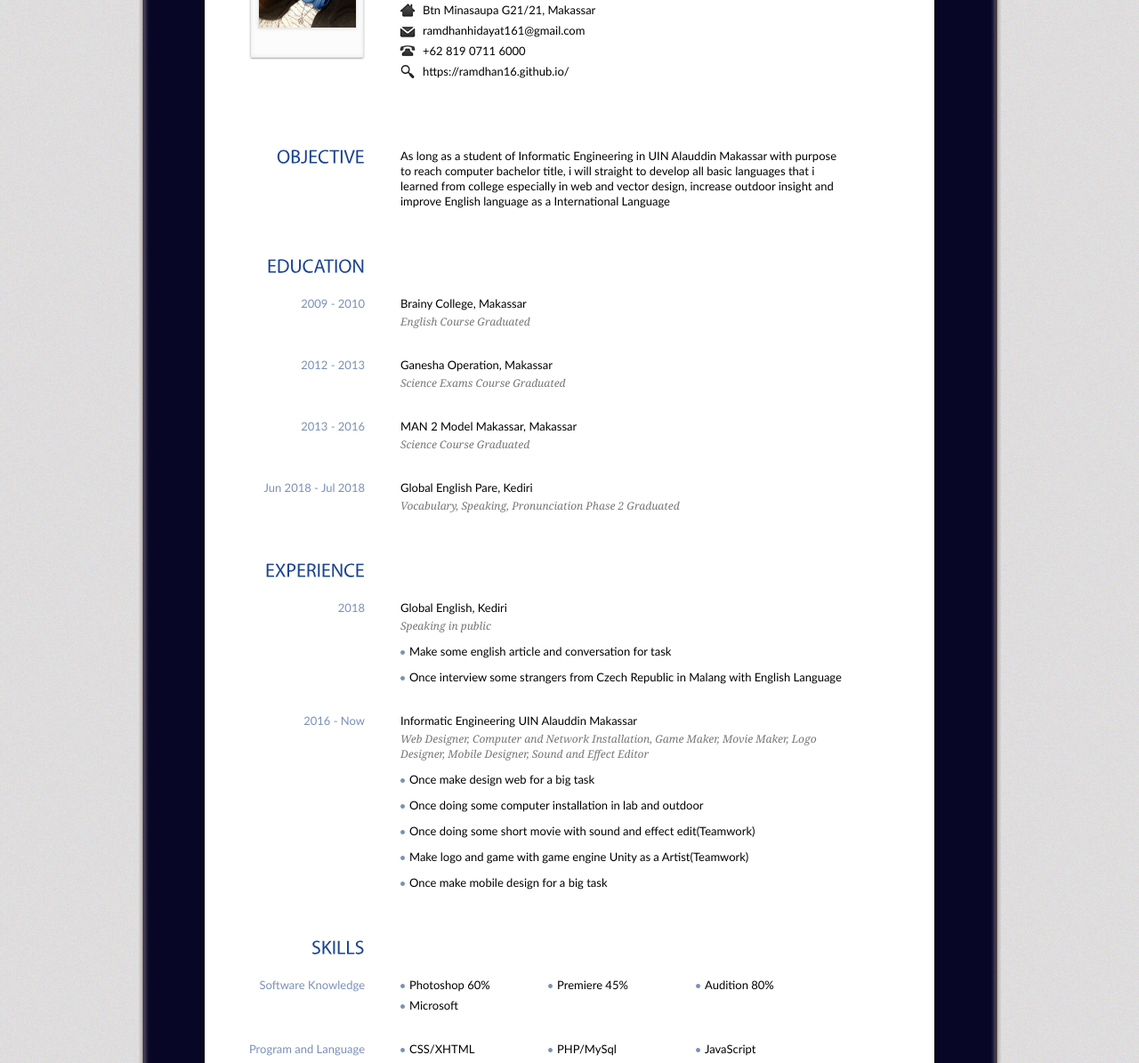
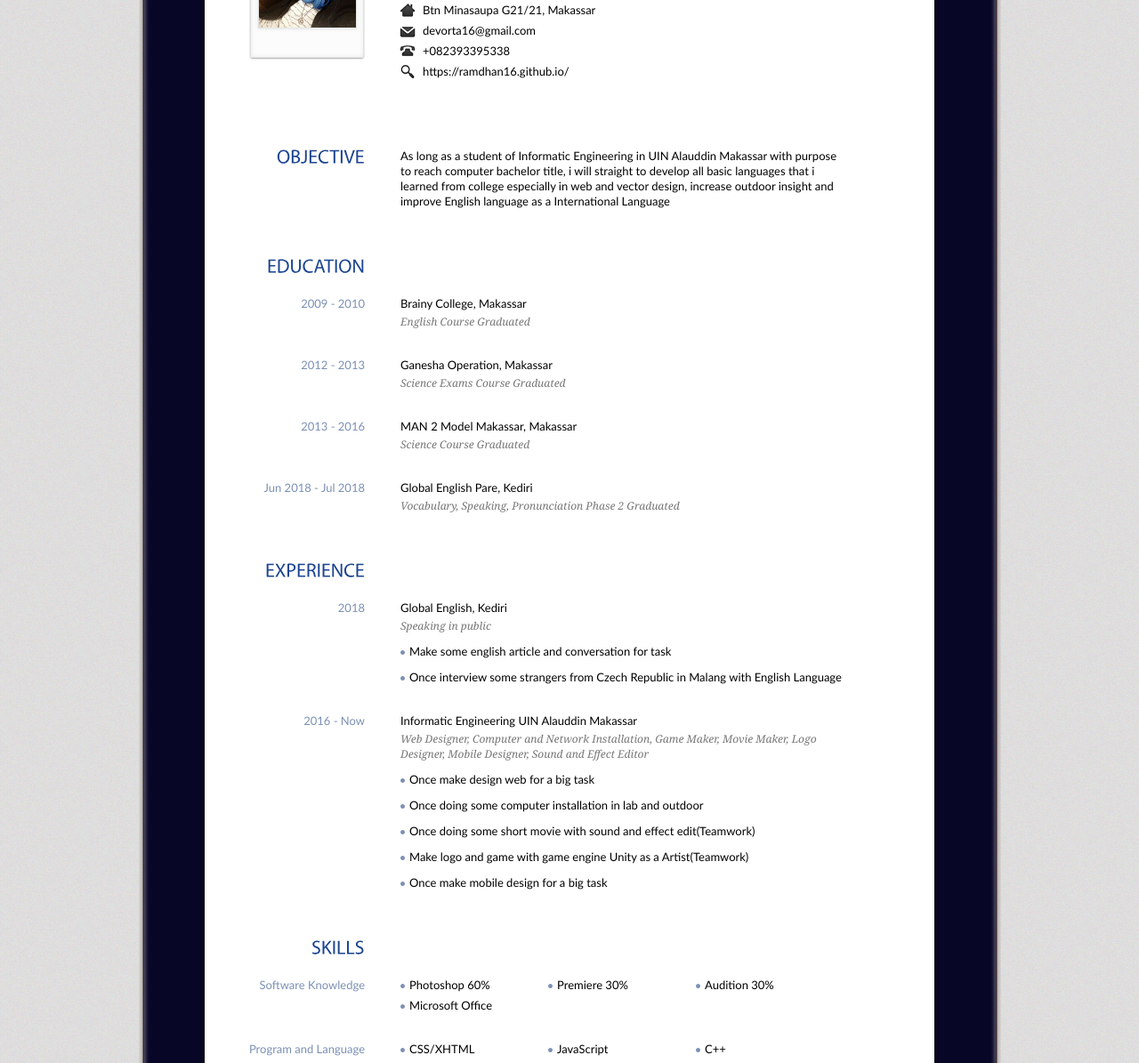
Before and after one commit to ramdhan16/ramdhan16.github.io, a plain HTML site: page index.html in a window 1280 px wide. Shown: the part 365-1560 px from the top of the page at 89% size. Drawn offline with Linux system fonts and the light colour scheme.

Commit message:
Update index.html

```diff
--- a/index.html
+++ b/index.html
@@ -41,8 +41,8 @@
               <span></span></h1>
             <ul>
               <li class="ad">Btn Minasaupa G21/21, Makassar</li>
-              <li class="mail">ramdhanhidayat161@gmail.com</li>
-              <li class="tel">+62 819 0711 6000</li>
+              <li class="mail">devorta16@gmail.com</li>
+              <li class="tel">+082393395338</li>
               <li class="web">https://ramdhan16.github.io/</li>
             </ul>
           </div>
@@ -123,16 +123,15 @@
             <h3>Software Knowledge</h3>
             <ul class="skills">
               <li>Photoshop 60%</li>
-              <li>Premiere 45%</li>
-              <li>Audition 80%</li>
-              <li>Microsoft</li>
+              <li>Premiere 30%</li>
+              <li>Audition 30%</li>
+              <li>Microsoft Office</li>
             </ul>
           </div>
           <div class="content">
             <h3>Program and Language</h3>
             <ul class="skills">
               <li>CSS/XHTML</li>
-              <li>PHP/MySql</li>
               <li>JavaScript</li>
               <li>C++</li>
               <li>English Language</li>
```
